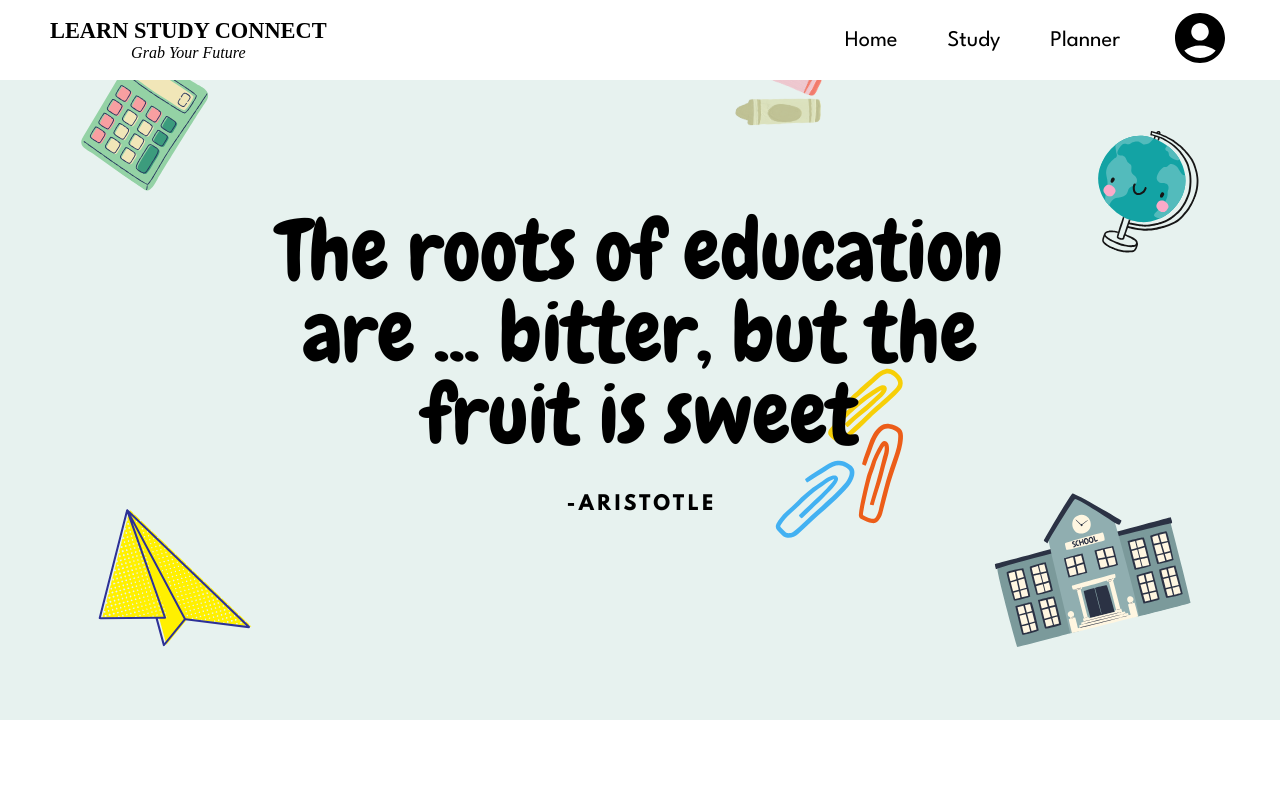
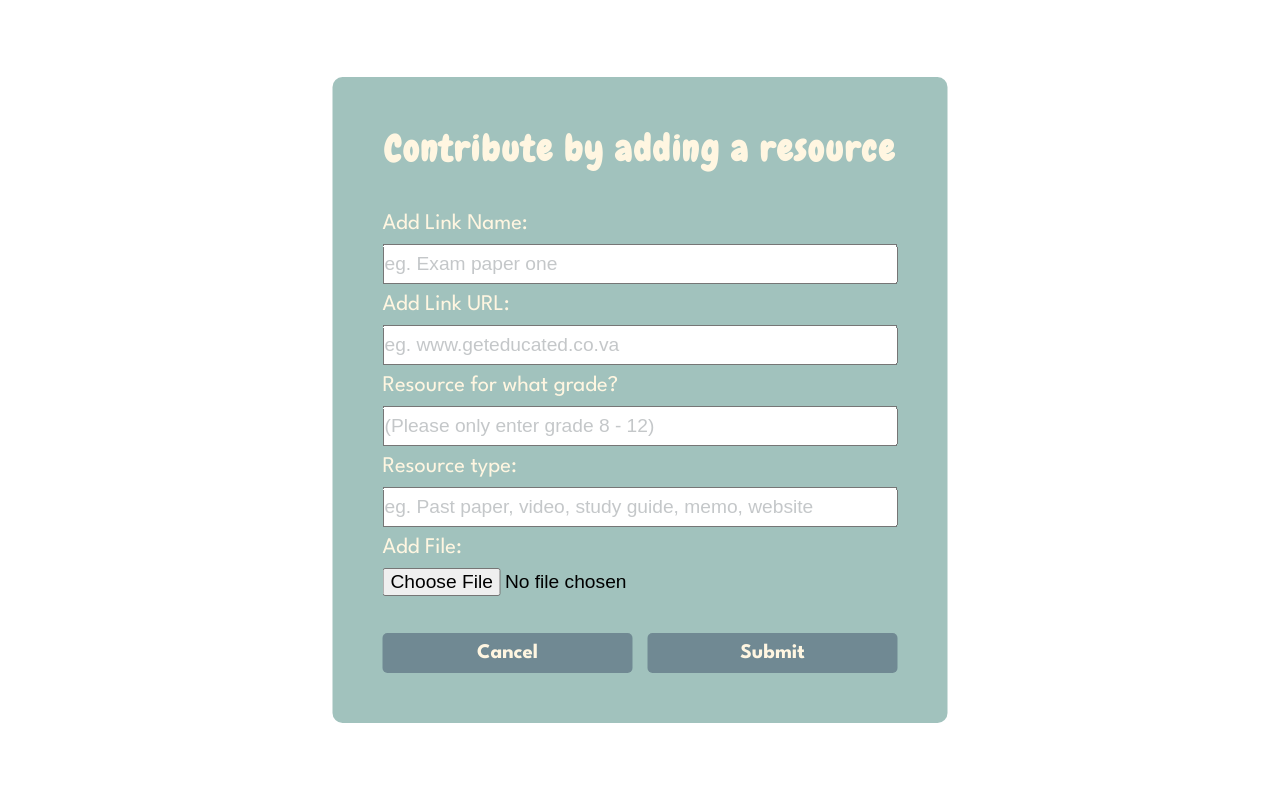
Before and after one commit to Tundoor/L.S.C, a React (Vite) app in the folder LSC/: page / in a window 1280 px wide. Shown: the top 800 px of the page. Built offline with nearby package versions, Linux system fonts and the light colour scheme.

Commit message:
Styled addItems component

```diff
--- a/LSC/src/App.css
+++ b/LSC/src/App.css
@@ -98,11 +98,13 @@
   position: absolute;
   right: 0;
   margin-right: 70px;
-
+  margin-bottom: 100px;
 }
 
 .selection {
   text-align: center;
+  -webkit-appearance: none;
+  appearance: none;
 }
 .selection, .AddItem {
   width: 150px;
@@ -120,3 +122,66 @@
 .selection:hover , .AddItem:hover {
    background-color: #343f44;
 }
+
+.addItemForm {
+  margin: auto;
+  display: flex;
+  flex-direction: column;
+  background-color: #A1C2BD;
+  border-style: none;
+  border-radius: 10px;
+  padding: 50px;
+  position: absolute;
+  left: 50%;
+  top: 50%;
+  transform: translate(-50%, -50%);
+}
+
+.addItemsBtns {
+  display: flex;
+  justify-content: center;
+  gap: 15px;
+  margin-top: 25px;
+}
+
+.addItemsBtns button {
+  width: 250px;
+  height: 40px;
+  border-style: none;
+  border-radius: 5px;
+  font-size: 1.3rem;
+  font-weight: 700;
+  color: #fff6e1;
+  font-family: var(--subtext);
+  background-color:  #708993;
+}
+
+.addItemsBtns button:hover {
+  background-color:  #39454A;
+}
+
+.addItemForm h1{
+  margin-bottom: 30px;
+  text-align: center;
+  font-size: 2.2rem;
+  font-family: var(--title);
+  letter-spacing: 2px;
+  color: #fff6e1;
+}
+
+.addItemForm label{
+  font-size: 1.4rem;
+  font-family: var(--subtext);
+  margin-bottom: 10px;
+  margin-top: 10px;
+  color: #fff6e1;
+}
+
+.addItemForm input {
+  height: 40px;
+  font-size: 1.2rem;
+}
+
+.addItemForm input::placeholder {
+  color: #343f444a;
+}
--- /dev/null
+++ b/LSC/src/components/addItem.jsx
@@ -0,0 +1,26 @@
+function AddItem () {
+   return (
+    <>
+   <div className="overlay"></div>
+   <form className="addItemForm">
+    <h1>Contribute by adding a resource</h1>
+       <label>Add Link Name:</label>
+       <input type="text" placeholder="eg. Exam paper one"></input>
+       <label>Add Link URL:</label>
+       <input type="text" placeholder="eg. www.geteducated.co.va"></input>
+       <label>Resource for what grade? </label>
+       <input type="text" placeholder="(Please only enter grade 8 - 12)"></input>
+       <label>Resource type:</label>
+       <input type="text" placeholder="eg. Past paper, video, study guide, memo, website"></input>
+       <label>Add File:</label>
+       <input type="file"></input>
+       <div className="addItemsBtns">
+        <button id="cancelAddItem">Cancel</button>
+        <button id="submitItem" >Submit</button>
+       </div>
+   </form>
+   </>
+   )
+}
+
+export default AddItem
--- a/LSC/src/navbar.jsx
+++ b/LSC/src/components/navbar.jsx
@@ -1,4 +1,4 @@
-import userImg from './assets/mingcute_user-4-fill.svg'
+import userImg from '../assets/mingcute_user-4-fill.svg'
 
 function Navbar() {
       return (
--- a/LSC/src/main.jsx
+++ b/LSC/src/main.jsx
@@ -3,12 +3,14 @@ import { createRoot } from 'react-dom/client'
 import App from './pages/App.jsx'
 import Study from './pages/study.jsx'
 import Planner from './pages/planner.jsx'
-import Navbar from './navbar.jsx'
+import Navbar from './components/navbar.jsx'
+import  AddItem from './components/addItem.jsx'
 
 createRoot(document.getElementById('root')).render(
   <StrictMode>
-    <Navbar/>
-    <App />
+    {/* <Navbar /> */}
+    <AddItem />
+    {/* <App /> */}
     {/* <Study /> */}
     {/* <Planner /> */}
   </StrictMode>
--- a/LSC/src/pages/App.jsx
+++ b/LSC/src/pages/App.jsx
@@ -17,7 +17,6 @@ function App() {
         </div>
 
         <div className='resources-div'>
-
           <select name="All" className="selection">
             <option value="All">All</option>
             <option value="gradeEight">Grade 8</option>
@@ -26,9 +25,10 @@ function App() {
             <option value="gradeEleven">Grade 11</option>
             <option value="gradeTwelve">Grade 12</option>
           </select>
-
           <button className='AddItem'>Add Item</button>
         </div>
+
+        <div className='resource-links-div'></div>
        </div>
 
     </>
```
